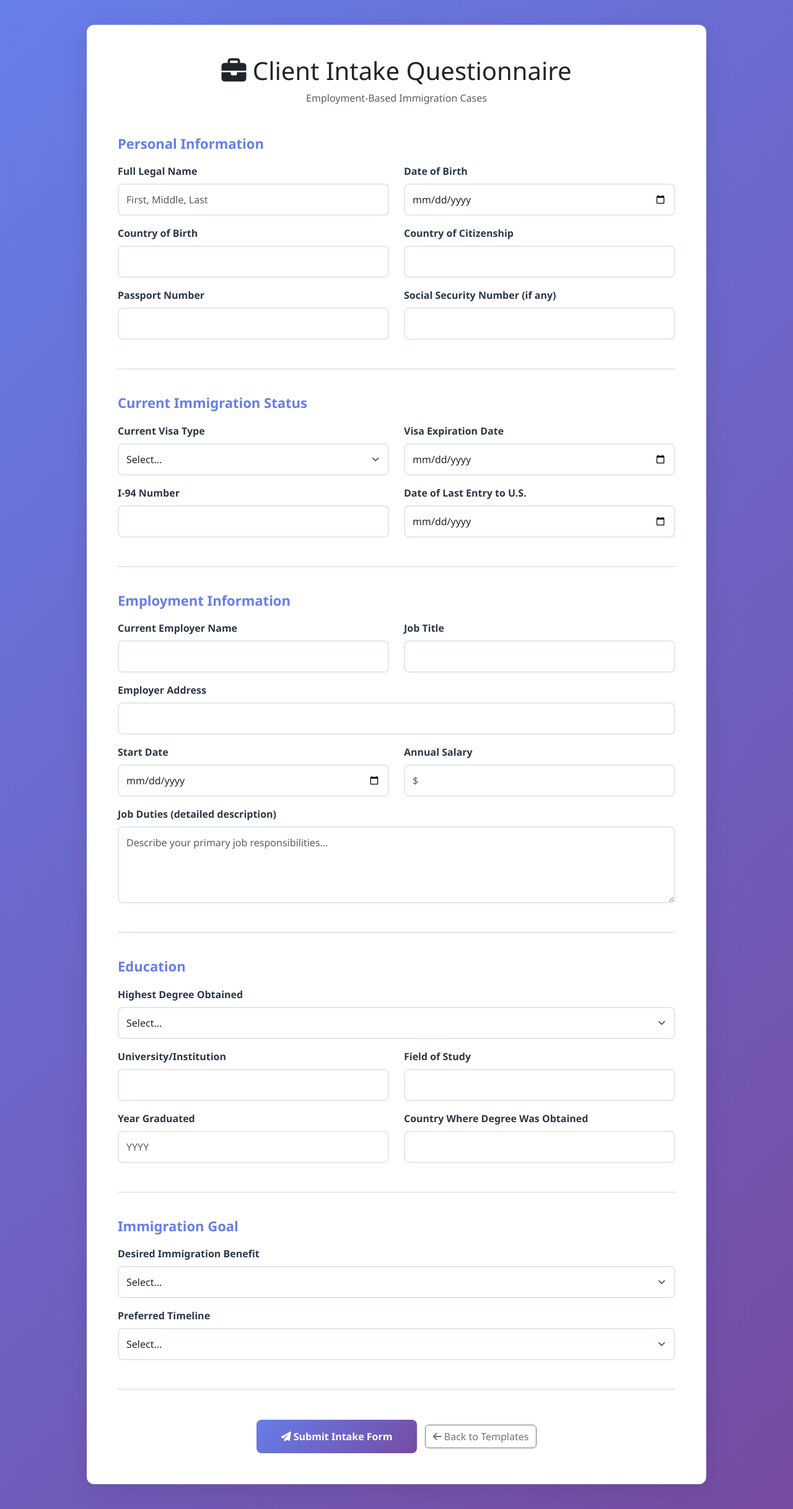
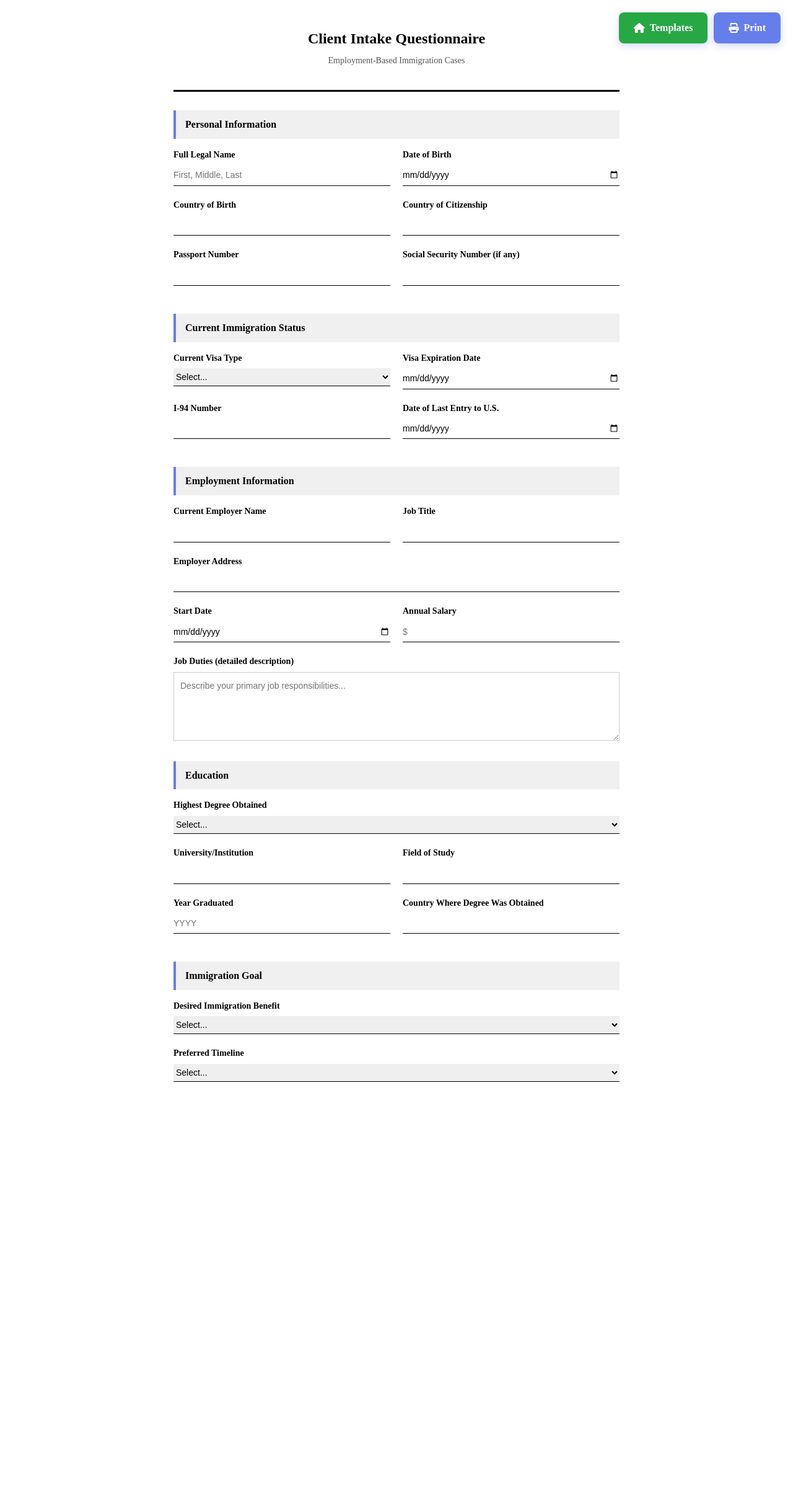
Before and after one commit to Prasan1/immigration, a Flask app: template templates/form_client_intake_employment.html in a window 1280 px wide. Shown: the whole page at 62% size. After the commit the page ends 1745 px from the top, so only its background shows below. Run offline with Flask 3, Linux system fonts and the light colour scheme; the template is opened without the code that fills it, so the values that code supplies are empty; some libraries are stand-ins or nearby versions.

Commit message:
Redesign new templates to match existing style
- Changed from modern gradient style to professional document style
- Added fixed navigation buttons at top-right (Templates + Print)
- Removed bottom navigation buttons
- Used Times New Roman font for professional look
- Applied consistent section headers with gray background
- Made all templates print-friendly
- Matches style of existing client intake family template

All templates now have consistent look and feel.

🤖 Generated with Claude Code (https://claude.com/claude-code)

Co-Authored-By: Claude Sonnet 4.5 <noreply@anthropic.com>

```diff
--- a/templates/form_client_intake_employment.html
+++ b/templates/form_client_intake_employment.html
@@ -8,115 +8,189 @@
     <link href="https://cdnjs.cloudflare.com/ajax/libs/font-awesome/6.4.0/css/all.min.css" rel="stylesheet">
     <style>
         body {
-            font-family: 'Segoe UI', Tahoma, Geneva, Verdana, sans-serif;
-            background: linear-gradient(135deg, #667eea 0%, #764ba2 100%);
-            min-height: 100vh;
-            padding: 40px 0;
+            font-family: 'Times New Roman', Times, serif;
+            line-height: 1.6;
+            color: #000;
         }
 
-        .intake-container {
-            max-width: 1000px;
+        .container {
+            max-width: 8.5in;
             margin: 0 auto;
-            background: white;
-            border-radius: 12px;
-            box-shadow: 0 10px 40px rgba(0,0,0,0.1);
-            padding: 50px;
+            padding: 0.5in;
         }
 
-        .form-section {
-            margin-bottom: 40px;
-            padding-bottom: 30px;
-            border-bottom: 2px solid #e2e8f0;
+        .form-header {
+            text-align: center;
+            margin-bottom: 30px;
+            border-bottom: 3px solid #000;
+            padding-bottom: 20px;
         }
 
-        .form-section:last-child {
-            border-bottom: none;
+        .form-header h1 {
+            font-size: 24px;
+            font-weight: bold;
+            margin-bottom: 10px;
+        }
+
+        .form-header p {
+            font-size: 14px;
+            color: #555;
         }
 
         .section-title {
-            font-size: 22px;
-            font-weight: 700;
-            color: #667eea;
+            background: #f0f0f0;
+            padding: 10px 15px;
+            font-weight: bold;
+            font-size: 16px;
+            margin-top: 25px;
+            margin-bottom: 15px;
+            border-left: 4px solid #667eea;
+        }
+
+        .form-group {
             margin-bottom: 20px;
         }
 
-        .form-label {
+        .form-group label {
             font-weight: 600;
-            color: #2d3748;
-            margin-bottom: 8px;
+            display: block;
+            margin-bottom: 5px;
+            font-size: 14px;
         }
 
-        .form-control, .form-select {
-            border: 2px solid #e2e8f0;
-            border-radius: 8px;
-            padding: 12px;
+        .form-group input[type="text"],
+        .form-group input[type="email"],
+        .form-group input[type="tel"],
+        .form-group input[type="date"],
+        .form-group input[type="number"],
+        .form-group textarea,
+        .form-group select {
+            width: 100%;
+            border: none;
+            border-bottom: 1px solid #000;
+            padding: 5px 0;
+            font-size: 14px;
+            font-family: Arial, sans-serif;
         }
 
-        .form-control:focus, .form-select:focus {
-            border-color: #667eea;
-            box-shadow: 0 0 0 3px rgba(102, 126, 234, 0.1);
+        .form-group textarea {
+            border: 1px solid #ccc;
+            padding: 10px;
+            min-height: 80px;
         }
 
-        .btn-submit {
-            background: linear-gradient(135deg, #667eea 0%, #764ba2 100%);
+        .form-row {
+            display: grid;
+            grid-template-columns: 1fr 1fr;
+            gap: 20px;
+        }
+
+        .action-buttons {
+            position: fixed;
+            top: 20px;
+            right: 20px;
+            z-index: 1000;
+            display: flex;
+            gap: 10px;
+        }
+
+        .btn-action {
+            background: #667eea;
             color: white;
             border: none;
-            padding: 15px 40px;
+            padding: 12px 24px;
             border-radius: 8px;
             font-weight: 600;
-            font-size: 16px;
+            cursor: pointer;
+            box-shadow: 0 4px 12px rgba(102, 126, 234, 0.3);
+            text-decoration: none;
+            display: inline-flex;
+            align-items: center;
+            gap: 8px;
         }
 
-        .btn-submit:hover {
-            transform: translateY(-2px);
-            box-shadow: 0 5px 15px rgba(102, 126, 234, 0.3);
+        .btn-action:hover {
+            background: #5568d3;
+            color: white;
+        }
+
+        .btn-home {
+            background: #28a745;
+        }
+
+        .btn-home:hover {
+            background: #218838;
+        }
+
+        @media print {
+            .action-buttons {
+                display: none;
+            }
+            body {
+                margin: 0;
+                padding: 0;
+            }
+            .container {
+                max-width: 100%;
+                padding: 0.25in;
+            }
         }
     </style>
 </head>
 <body>
-    <div class="intake-container">
-        <div class="text-center mb-5">
-            <h1><i class="fas fa-briefcase"></i> Client Intake Questionnaire</h1>
-            <p class="text-muted">Employment-Based Immigration Cases</p>
+    <div class="action-buttons">
+        <a href="/templates" class="btn-action btn-home">
+            <i class="fas fa-home"></i> Templates
+        </a>
+        <button class="btn-action" onclick="window.print()">
+            <i class="fas fa-print"></i> Print
+        </button>
+    </div>
+
+    <div class="container">
+        <div class="form-header">
+            <h1>Client Intake Questionnaire</h1>
+            <p>Employment-Based Immigration Cases</p>
         </div>
 
         <form id="intakeForm">
-            <div class="form-section">
-                <h2 class="section-title">Personal Information</h2>
-                <div class="row">
-                    <div class="col-md-6 mb-3">
-                        <label class="form-label">Full Legal Name</label>
-                        <input type="text" class="form-control" placeholder="First, Middle, Last">
+            <div class="section-title">Personal Information</div>
+            <div class="form-row">
+                <div class="form-group">
+                    <label>Full Legal Name</label>
+                    <input type="text" placeholder="First, Middle, Last">
                 </div>
-                    <div class="col-md-6 mb-3">
-                        <label class="form-label">Date of Birth</label>
-                        <input type="date" class="form-control">
+                <div class="form-group">
+                    <label>Date of Birth</label>
+                    <input type="date">
                 </div>
-                    <div class="col-md-6 mb-3">
-                        <label class="form-label">Country of Birth</label>
-                        <input type="text" class="form-control">
             </div>
-                    <div class="col-md-6 mb-3">
-                        <label class="form-label">Country of Citizenship</label>
-                        <input type="text" class="form-control">
+            <div class="form-row">
+                <div class="form-group">
+                    <label>Country of Birth</label>
+                    <input type="text">
                 </div>
-                    <div class="col-md-6 mb-3">
-                        <label class="form-label">Passport Number</label>
-                        <input type="text" class="form-control">
+                <div class="form-group">
+                    <label>Country of Citizenship</label>
+                    <input type="text">
                 </div>
-                    <div class="col-md-6 mb-3">
-                        <label class="form-label">Social Security Number (if any)</label>
-                        <input type="text" class="form-control">
             </div>
+            <div class="form-row">
+                <div class="form-group">
+                    <label>Passport Number</label>
+                    <input type="text">
+                </div>
+                <div class="form-group">
+                    <label>Social Security Number (if any)</label>
+                    <input type="text">
                 </div>
             </div>
 
-            <div class="form-section">
-                <h2 class="section-title">Current Immigration Status</h2>
-                <div class="row">
-                    <div class="col-md-6 mb-3">
-                        <label class="form-label">Current Visa Type</label>
-                        <select class="form-select">
+            <div class="section-title">Current Immigration Status</div>
+            <div class="form-row">
+                <div class="form-group">
+                    <label>Current Visa Type</label>
+                    <select>
                         <option value="">Select...</option>
                         <option value="H-1B">H-1B</option>
                         <option value="L-1">L-1</option>
@@ -126,57 +200,56 @@
                         <option value="Other">Other</option>
                     </select>
                 </div>
-                    <div class="col-md-6 mb-3">
-                        <label class="form-label">Visa Expiration Date</label>
-                        <input type="date" class="form-control">
+                <div class="form-group">
+                    <label>Visa Expiration Date</label>
+                    <input type="date">
                 </div>
-                    <div class="col-md-6 mb-3">
-                        <label class="form-label">I-94 Number</label>
-                        <input type="text" class="form-control">
             </div>
-                    <div class="col-md-6 mb-3">
-                        <label class="form-label">Date of Last Entry to U.S.</label>
-                        <input type="date" class="form-control">
+            <div class="form-row">
+                <div class="form-group">
+                    <label>I-94 Number</label>
+                    <input type="text">
                 </div>
+                <div class="form-group">
+                    <label>Date of Last Entry to U.S.</label>
+                    <input type="date">
                 </div>
             </div>
 
-            <div class="form-section">
-                <h2 class="section-title">Employment Information</h2>
-                <div class="row">
-                    <div class="col-md-6 mb-3">
-                        <label class="form-label">Current Employer Name</label>
-                        <input type="text" class="form-control">
+            <div class="section-title">Employment Information</div>
+            <div class="form-row">
+                <div class="form-group">
+                    <label>Current Employer Name</label>
+                    <input type="text">
                 </div>
-                    <div class="col-md-6 mb-3">
-                        <label class="form-label">Job Title</label>
-                        <input type="text" class="form-control">
-                    </div>
-                    <div class="col-md-12 mb-3">
-                        <label class="form-label">Employer Address</label>
-                        <input type="text" class="form-control">
-                    </div>
-                    <div class="col-md-6 mb-3">
-                        <label class="form-label">Start Date</label>
-                        <input type="date" class="form-control">
-                    </div>
-                    <div class="col-md-6 mb-3">
-                        <label class="form-label">Annual Salary</label>
-                        <input type="text" class="form-control" placeholder="$">
-                    </div>
-                    <div class="col-md-12 mb-3">
-                        <label class="form-label">Job Duties (detailed description)</label>
-                        <textarea class="form-control" rows="4" placeholder="Describe your primary job responsibilities..."></textarea>
+                <div class="form-group">
+                    <label>Job Title</label>
+                    <input type="text">
                 </div>
             </div>
+            <div class="form-group">
+                <label>Employer Address</label>
+                <input type="text">
+            </div>
+            <div class="form-row">
+                <div class="form-group">
+                    <label>Start Date</label>
+                    <input type="date">
+                </div>
+                <div class="form-group">
+                    <label>Annual Salary</label>
+                    <input type="text" placeholder="$">
+                </div>
+            </div>
+            <div class="form-group">
+                <label>Job Duties (detailed description)</label>
+                <textarea rows="4" placeholder="Describe your primary job responsibilities..."></textarea>
             </div>
 
-            <div class="form-section">
-                <h2 class="section-title">Education</h2>
-                <div class="row">
-                    <div class="col-md-12 mb-3">
-                        <label class="form-label">Highest Degree Obtained</label>
-                        <select class="form-select">
+            <div class="section-title">Education</div>
+            <div class="form-group">
+                <label>Highest Degree Obtained</label>
+                <select>
                     <option value="">Select...</option>
                     <option value="PhD">PhD/Doctorate</option>
                     <option value="Masters">Master's Degree</option>
@@ -185,30 +258,31 @@
                     <option value="Other">Other</option>
                 </select>
             </div>
-                    <div class="col-md-6 mb-3">
-                        <label class="form-label">University/Institution</label>
-                        <input type="text" class="form-control">
+            <div class="form-row">
+                <div class="form-group">
+                    <label>University/Institution</label>
+                    <input type="text">
                 </div>
-                    <div class="col-md-6 mb-3">
-                        <label class="form-label">Field of Study</label>
-                        <input type="text" class="form-control">
+                <div class="form-group">
+                    <label>Field of Study</label>
+                    <input type="text">
                 </div>
-                    <div class="col-md-6 mb-3">
-                        <label class="form-label">Year Graduated</label>
-                        <input type="number" class="form-control" placeholder="YYYY">
             </div>
-                    <div class="col-md-6 mb-3">
-                        <label class="form-label">Country Where Degree Was Obtained</label>
-                        <input type="text" class="form-control">
+            <div class="form-row">
+                <div class="form-group">
+                    <label>Year Graduated</label>
+                    <input type="number" placeholder="YYYY">
                 </div>
+                <div class="form-group">
+                    <label>Country Where Degree Was Obtained</label>
+                    <input type="text">
                 </div>
             </div>
 
-            <div class="form-section">
-                <h2 class="section-title">Immigration Goal</h2>
-                <div class="mb-3">
-                    <label class="form-label">Desired Immigration Benefit</label>
-                    <select class="form-select">
+            <div class="section-title">Immigration Goal</div>
+            <div class="form-group">
+                <label>Desired Immigration Benefit</label>
+                <select>
                     <option value="">Select...</option>
                     <option value="h1b">H-1B Visa</option>
                     <option value="l1">L-1 Transfer</option>
@@ -219,24 +293,14 @@
                     <option value="eb3">EB-3 Green Card</option>
                 </select>
             </div>
-                <div class="mb-3">
-                    <label class="form-label">Preferred Timeline</label>
-                    <select class="form-select">
+            <div class="form-group">
+                <label>Preferred Timeline</label>
+                <select>
                     <option value="">Select...</option>
                     <option value="urgent">Urgent (1-3 months)</option>
                     <option value="standard">Standard (3-6 months)</option>
                     <option value="flexible">Flexible (6+ months)</option>
                 </select>
-                </div>
-            </div>
-
-            <div class="text-center mt-5">
-                <button type="submit" class="btn btn-submit">
-                    <i class="fas fa-paper-plane"></i> Submit Intake Form
-                </button>
-                <a href="/templates" class="btn btn-outline-secondary ms-2">
-                    <i class="fas fa-arrow-left"></i> Back to Templates
-                </a>
             </div>
         </form>
     </div>
```
Also changed, not shown: templates/form_affidavit_support.html (+84 -73 lines), templates/form_marriage_evidence.html (+118 -101 lines). Lines whose indentation alone changed are shown as unchanged.
